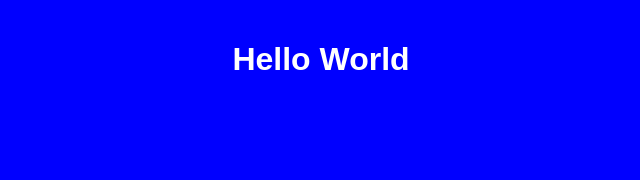
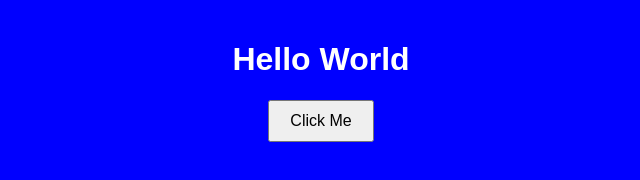
Before and after one commit to 23f3003918/hello-world-test-1760702406540, a plain HTML site: page index.html in a window 1280 px wide. Shown: the whole page, without its empty margins (319-959 px from the left). Drawn offline with Linux system fonts and the light colour scheme.

Commit message:
Update index.html (Round 2)

```diff
--- a/index.html
+++ b/index.html
@@ -15,9 +15,16 @@
             color: white;
             text-align: center;
         }
+        #click-me {
+            display: block;
+            margin: 20px auto;
+            padding: 10px 20px;
+            font-size: 16px;
+        }
     </style>
 </head>
 <body>
     <h1 id="greeting">Hello World</h1>
+    <button id="click-me" onclick="alert('Hello!')">Click Me</button>
 </body>
 </html>
```
